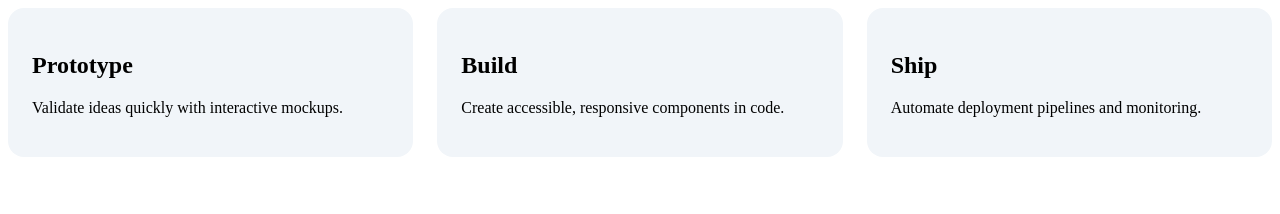
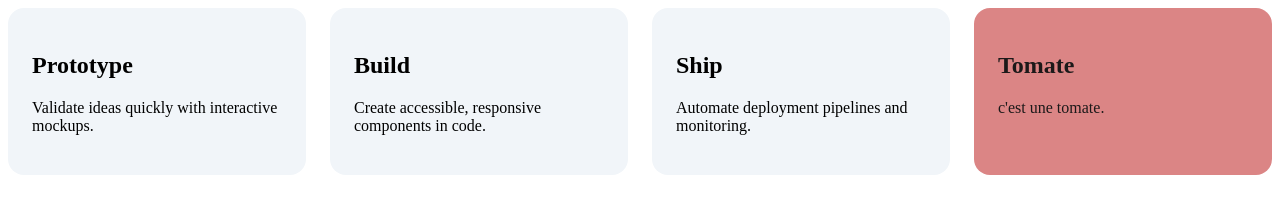
Before and after one commit to mario-du-52/ma_premiere_repository, a plain HTML site: page index.html in a window 1280 px wide. Drawn offline with Linux system fonts and the light colour scheme.

Commit message:
add tomate article

```diff
--- a/css/style.css
+++ b/css/style.css
@@ -11,3 +11,7 @@
   border-radius: 16px;
   background: #f1f5f9;
 }
+#tomate-id {
+  background: #b608087d;
+  color: #1c1919;
+}
--- a/index.html
+++ b/index.html
@@ -17,6 +17,10 @@
       <h2>Ship</h2>
       <p>Automate deployment pipelines and monitoring.</p>
     </article>
+    <article id="tomate-id">
+      <h2>Tomate </h2>
+      <p>c'est une tomate.</p>
+    </article>
 
   </section>
 </body>
```
